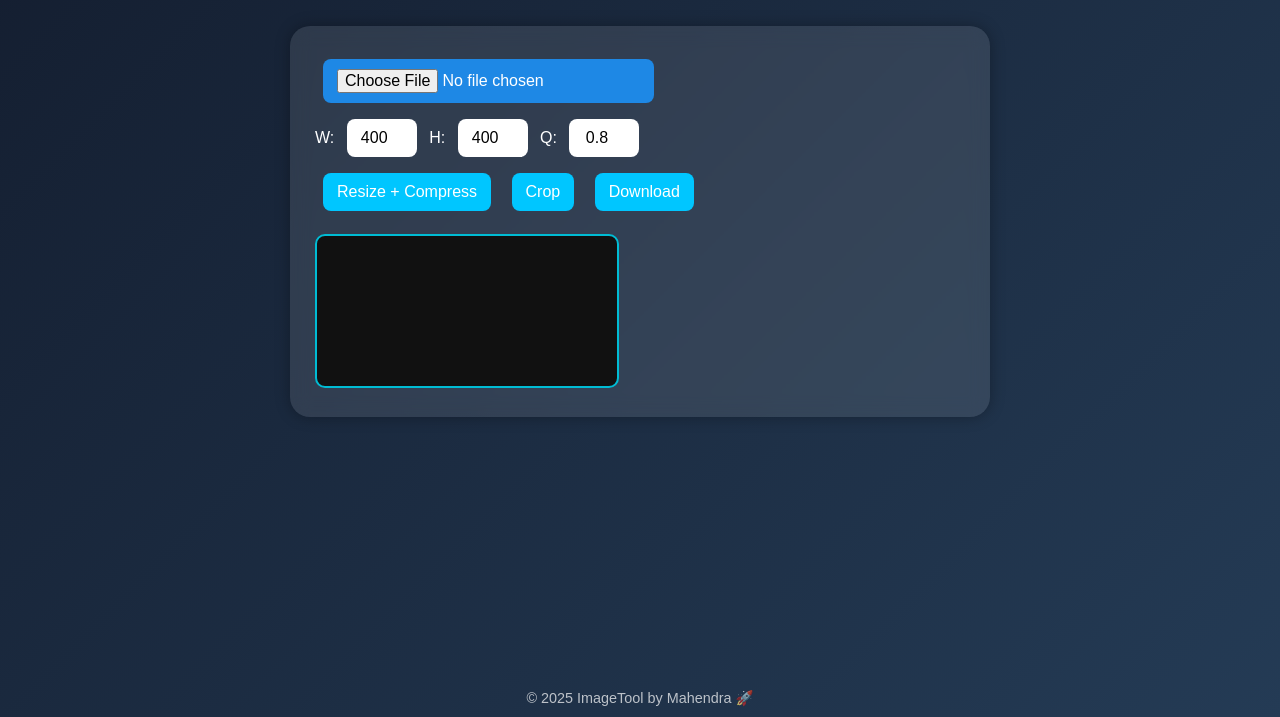
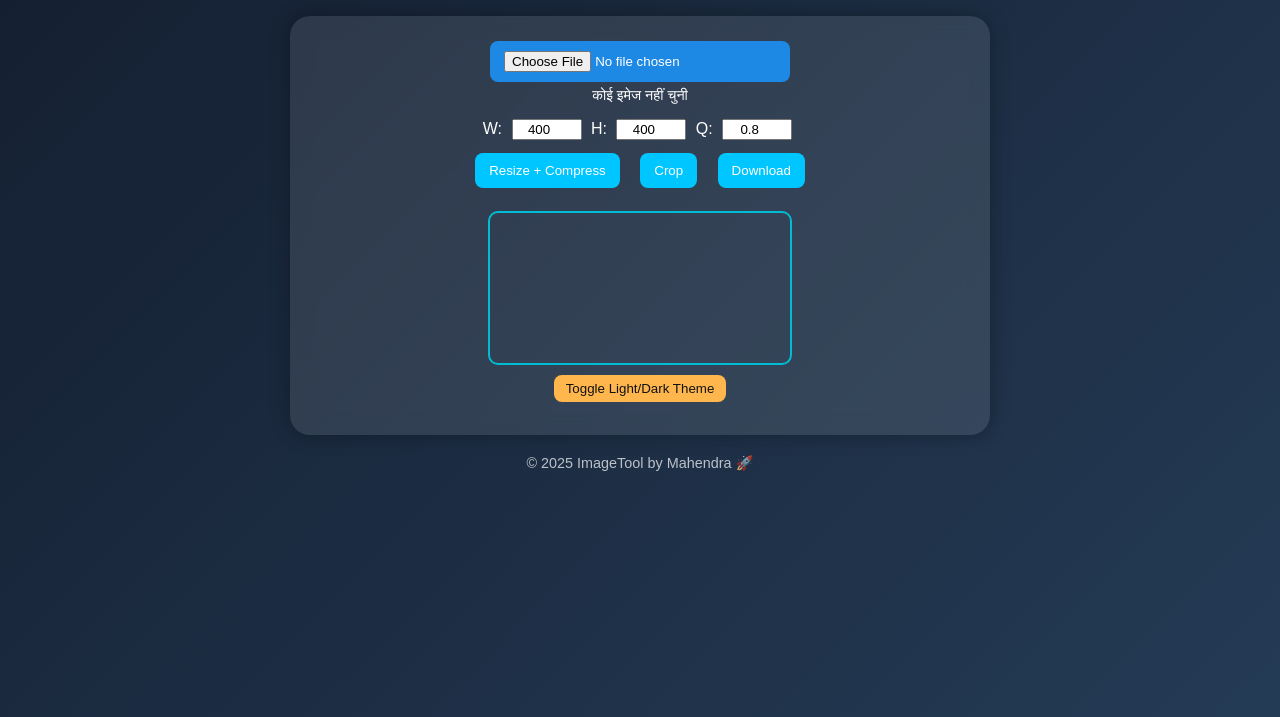
Before and after one commit to gopemahendra661-gif/image-tool, a plain HTML site: page index.html in a window 1280 px wide. Shown: the part 83-800 px from the top of the page. Drawn offline with Linux system fonts and the light colour scheme.

Commit message:
Update index.html

```diff
--- a/index.html
+++ b/index.html
@@ -3,199 +3,149 @@
 <head>
 <meta charset="UTF-8">
 <meta name="viewport" content="width=device-width, initial-scale=1.0">
-<title>Image Tool — Compress | Resize | Crop</title>
+<title>Modern Mobile Image Tool</title>
 <style>
   * {box-sizing: border-box;}
   body {
     font-family: 'Poppins', sans-serif;
-    background: linear-gradient(135deg, #141E30, #243B55);
-    color: #fff;
-    margin: 0;
-    padding: 0;
-    display: flex;
-    flex-direction: column;
-    align-items: center;
+    margin: 0; padding: 0;
+    display: flex; flex-direction: column; align-items: center;
     min-height: 100vh;
+    transition: background 0.3s, color 0.3s;
   }
-  h1 {
-    margin-top: 30px;
-    font-size: 2rem;
-    letter-spacing: 1px;
-  }
+  body.light { background: #f4f4f9; color: #111; }
+  body.dark { background: linear-gradient(135deg,#141E30,#243B55); color: #fff; }
+
+  h1 { margin-top: 20px; font-size: 2rem; text-align: center; }
   .tool-card {
-    background: rgba(255,255,255,0.1);
     backdrop-filter: blur(10px);
     padding: 25px;
-    margin-top: 20px;
+    margin: 20px;
     border-radius: 20px;
-    width: 90%;
-    max-width: 700px;
-    box-shadow: 0 0 15px rgba(0,0,0,0.3);
+    width: 90%; max-width: 700px;
+    box-shadow: 0 0 20px rgba(0,0,0,0.3);
+    display: flex; flex-direction: column; align-items: center;
+    transition: background 0.3s;
   }
-  input, button {
-    margin: 8px;
-    padding: 10px 14px;
-    border: none;
-    border-radius: 8px;
-    outline: none;
-    font-size: 1rem;
+  .tool-card.light { background: rgba(255,255,255,0.8); color: #111; }
+  .tool-card.dark { background: rgba(255,255,255,0.1); color: #fff; }
+
+  .file-input-wrapper {
+    display: flex; flex-direction: column; align-items: center; width: 100%;
   }
   input[type="file"] {
-    background: #1e88e5;
-    color: white;
+    margin-bottom: 5px; padding: 10px 14px;
+    border-radius: 8px; border: none;
+    background: #1e88e5; color: #fff; cursor: pointer;
+    width: 100%; max-width: 300px; text-overflow: ellipsis;
+    overflow: hidden; white-space: nowrap;
+  }
+  .file-name {
+    max-width: 300px; overflow: hidden; text-overflow: ellipsis; white-space: nowrap;
+    font-size: 0.9rem; margin-bottom: 10px;
+  }
+  input[type="number"] { width: 70px; text-align: center; margin: 5px; }
+  button {
+    margin: 8px; padding: 10px 14px; border: none; border-radius: 8px;
+    background: #00c6ff; color: #fff; cursor: pointer; transition: 0.3s;
+  }
+  button:hover { background: #0091c7; }
+  canvas { border: 2px solid #00bcd4; border-radius: 10px; margin-top: 15px; max-width: 100%; height: auto; }
+  #preview { margin-top: 15px; display: none; width: 100%; text-align: center; }
+  img.preview-img { max-width: 100%; border-radius: 12px; margin-top: 10px; box-shadow: 0 0 10px rgba(0,0,0,0.4); }
+
+  .theme-toggle {
+    margin-top: 10px; padding: 6px 12px; border-radius: 8px; background: #ffb74d; color: #111;
     cursor: pointer;
   }
-  input[type="number"] {
-    width: 70px;
-    text-align: center;
-  }
-  button {
-    background: #00c6ff;
-    color: #fff;
-    cursor: pointer;
-    transition: 0.3s;
-  }
-  button:hover {
-    background: #0091c7;
-  }
-  canvas {
-    border: 2px solid #00bcd4;
-    border-radius: 10px;
-    margin-top: 15px;
-    background: #111;
-    max-width: 100%;
-    height: auto;
-  }
-  #preview {
-    margin-top: 15px;
-    display: none;
-  }
-  img.preview-img {
-    max-width: 100%;
-    border-radius: 12px;
-    margin-top: 10px;
-    box-shadow: 0 0 10px rgba(0,0,0,0.4);
-  }
-  footer {
-    position: fixed;
-    bottom: 10px;
-    text-align: center;
-    font-size: 0.9rem;
-    opacity: 0.7;
-  }
+  footer { text-align: center; font-size: 0.9rem; opacity: 0.7; margin-bottom: 10px; }
 </style>
 </head>
-<body>
-  <h1>🖼️ Modern Image Tool</h1>
-  <div class="tool-card">
+<body class="dark">
+
+<h1>🖼️ Modern Mobile Image Tool</h1>
+
+<div class="tool-card dark" id="toolCard">
+  <div class="file-input-wrapper">
     <input type="file" id="fileInput" accept="image/*">
-    <br>
+    <div id="fileName" class="file-name">कोई इमेज नहीं चुनी</div>
+  </div>
+  <div>
     <label>W: <input type="number" id="width" value="400"></label>
     <label>H: <input type="number" id="height" value="400"></label>
     <label>Q: <input type="number" id="quality" value="0.8" step="0.1"></label>
-    <br>
+  </div>
+  <div>
     <button onclick="resizeAndCompress()">Resize + Compress</button>
     <button onclick="enableCrop()">Crop</button>
     <button onclick="downloadImage()">Download</button>
+  </div>
   <canvas id="canvas"></canvas>
   <div id="preview">
     <h3>Preview</h3>
     <img id="outputImg" class="preview-img" src="">
   </div>
+  <button class="theme-toggle" onclick="toggleTheme()">Toggle Light/Dark Theme</button>
 </div>
+
 <footer>© 2025 ImageTool by Mahendra 🚀</footer>
 
 <script>
+const body = document.body;
+const toolCard = document.getElementById('toolCard');
 const fileInput = document.getElementById('fileInput');
+const fileNameDisplay = document.getElementById('fileName');
 const canvas = document.getElementById('canvas');
 const ctx = canvas.getContext('2d');
 const preview = document.getElementById('preview');
 const outputImg = document.getElementById('outputImg');
 
 let image = new Image();
-let cropMode = false;
-let startX, startY, endX, endY, isDragging = false;
+let cropMode = false, startX, startY, endX, endY, isDragging = false;
 
 fileInput.addEventListener('change', e => {
   const file = e.target.files[0];
-  if (!file) return;
+  if(!file) return;
+  fileNameDisplay.textContent = file.name;
   const reader = new FileReader();
-  reader.onload = () => {
-    image.onload = () => drawImageToCanvas(image);
-    image.src = reader.result;
-  };
+  reader.onload = () => { image.onload = () => drawImageToCanvas(image); image.src = reader.result; };
   reader.readAsDataURL(file);
 });
 
 function drawImageToCanvas(img) {
-  const maxWidth = 650;
+  const maxWidth = window.innerWidth * 0.9;
   const scale = Math.min(maxWidth / img.width, 1);
   const newWidth = img.width * scale;
   const newHeight = img.height * scale;
-  canvas.width = newWidth;
-  canvas.height = newHeight;
+  canvas.width = newWidth; canvas.height = newHeight;
   ctx.drawImage(img, 0, 0, newWidth, newHeight);
 }
 
 function resizeAndCompress() {
-  if (!image.src) return alert("कृपया पहले इमेज चुनें!");
-  const w = parseInt(width.value);
-  const h = parseInt(height.value);
-  const q = parseFloat(quality.value);
-  canvas.width = w;
-  canvas.height = h;
+  if(!image.src) return alert("कृपया पहले इमेज चुनें!");
+  const w = parseInt(width.value), h = parseInt(height.value), q = parseFloat(quality.value);
+  canvas.width = w; canvas.height = h;
   ctx.drawImage(image, 0, 0, w, h);
   const compressed = canvas.toDataURL("image/jpeg", q);
-  outputImg.src = compressed;
-  preview.style.display = "block";
+  outputImg.src = compressed; preview.style.display = "block";
 }
 
 function enableCrop() {
-  cropMode = true;
-  alert("Crop मोड चालू है — माउस से खींचकर क्षेत्र चुनें");
+  cropMode = true; alert("Crop मोड चालू है — माउस/टच से खींचकर क्षेत्र चुनें");
 }
 
-canvas.addEventListener('mousedown', e => {
-  if (!cropMode) return;
-  const rect = canvas.getBoundingClientRect();
-  startX = e.clientX - rect.left;
-  startY = e.clientY - rect.top;
-  isDragging = true;
-});
-
-canvas.addEventListener('mousemove', e => {
-  if (!isDragging || !cropMode) return;
-  const rect = canvas.getBoundingClientRect();
-  endX = e.clientX - rect.left;
-  endY = e.clientY - rect.top;
-  ctx.clearRect(0, 0, canvas.width, canvas.height);
-  drawImageToCanvas(image);
-  ctx.strokeStyle = "#00e5ff";
-  ctx.lineWidth = 2;
-  ctx.strokeRect(startX, startY, endX - startX, endY - startY);
-});
-
-canvas.addEventListener('mouseup', () => {
-  if (!cropMode) return;
-  isDragging = false;
-  cropMode = false;
-  const cropW = endX - startX;
-  const cropH = endY - startY;
-  const croppedData = ctx.getImageData(startX, startY, cropW, cropH);
-  canvas.width = cropW;
-  canvas.height = cropH;
-  ctx.putImageData(croppedData, 0, 0);
-  const croppedURL = canvas.toDataURL("image/jpeg", 1.0);
-  outputImg.src = croppedURL;
-  preview.style.display = "block";
-});
+canvas.addEventListener('mousedown', e => { if(!cropMode) return; const rect = canvas.getBoundingClientRect(); startX=e.clientX-rect.left; startY=e.clientY-rect.top; isDragging=true; });
+canvas.addEventListener('mousemove', e => { if(!isDragging||!cropMode) return; const rect = canvas.getBoundingClientRect(); endX=e.clientX-rect.left; endY=e.clientY-rect.top; ctx.clearRect(0,0,canvas.width,canvas.height); drawImageToCanvas(image); ctx.strokeStyle="#00e5ff"; ctx.lineWidth=2; ctx.strokeRect(startX,startY,endX-startX,endY-startY); });
+canvas.addEventListener('mouseup', () => { if(!cropMode) return; isDragging=false; cropMode=false; const cropW=endX-startX, cropH=endY-startY; const croppedData=ctx.getImageData(startX,startY,cropW,cropH); canvas.width=cropW; canvas.height=cropH; ctx.putImageData(croppedData,0,0); outputImg.src=canvas.toDataURL("image/jpeg",1.0); preview.style.display="block"; });
 
 function downloadImage() {
-  if (!outputImg.src) return alert("पहले कोई इमेज एडिट करें!");
-  const a = document.createElement('a');
-  a.href = outputImg.src;
-  a.download = 'edited-image.jpg';
-  a.click();
+  if(!outputImg.src) return alert("पहले कोई इमेज एडिट करें!");
+  const a=document.createElement('a'); a.href=outputImg.src; a.download='edited-image.jpg'; a.click();
+}
+
+function toggleTheme() {
+  if(body.classList.contains('dark')) { body.classList.replace('dark','light'); toolCard.classList.replace('dark','light'); }
+  else { body.classList.replace('light','dark'); toolCard.classList.replace('light','dark'); }
 }
 </script>
 </body>
```
Lines whose indentation alone changed are shown as unchanged.
